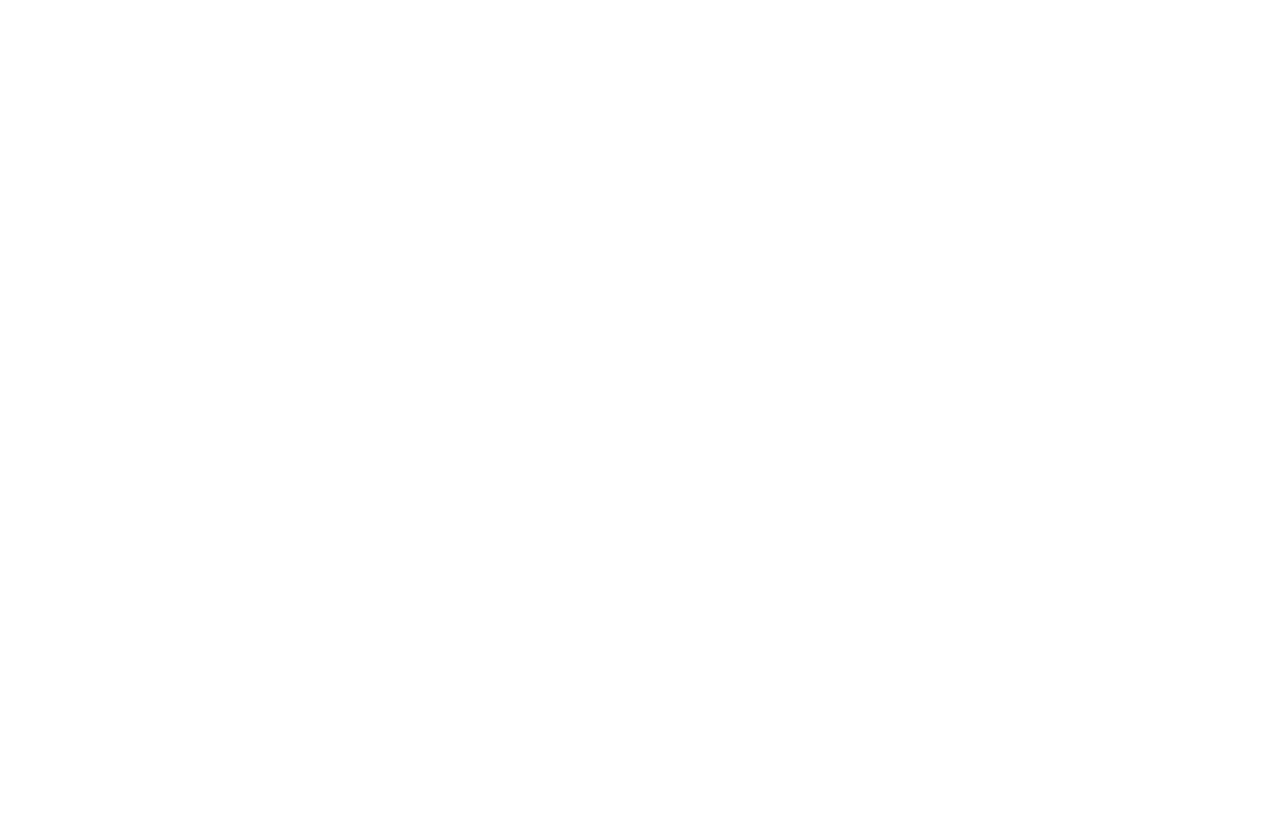
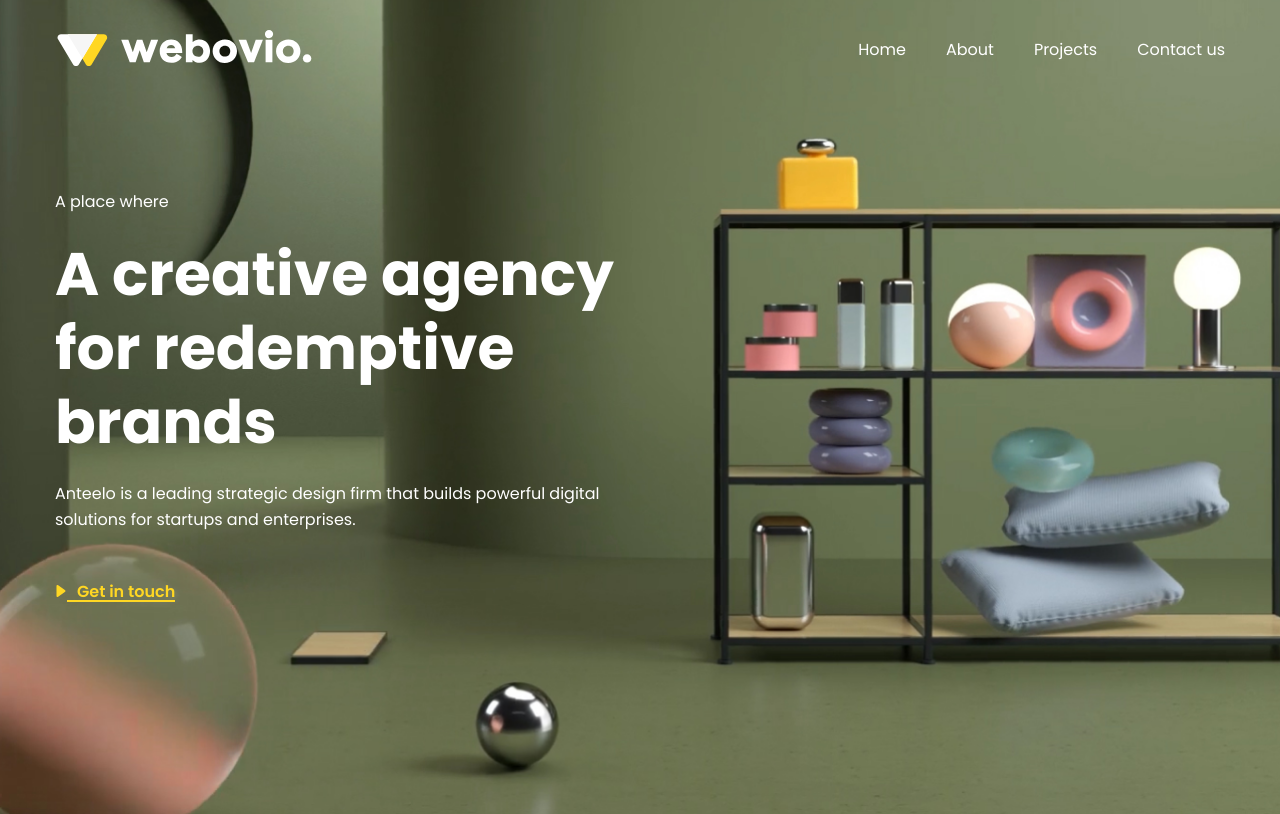
Before and after one commit to savchukrm/webovio-layout, a plain HTML site: page index.html in a window 1280 px wide. Drawn offline with Linux system fonts and the light colour scheme.

Commit message:
sections header and home were made

```diff
--- a/css/base.css
+++ b/css/base.css
@@ -0,0 +1,71 @@
+:root {
+  --color-yellow: #ffd723;
+  --color-yellowlight: rgba(255, 215, 35, 0.1);
+
+  --color-grey: rgba(33, 56, 66, 0.6);
+  --color-greylight: #d4d6d4;
+
+  --container-width: 1200px;
+  --container-padding: 15px;
+}
+
+body {
+  font-family: 'Poppins';
+  font-style: normal;
+  font-weight: 400;
+  font-size: 16px;
+  line-height: 26px;
+  color: #fff;
+  background-color: cadetblue;
+}
+
+h1,
+h2 {
+  font-weight: 700;
+}
+
+h1 {
+  font-size: 60px;
+  line-height: 74px;
+}
+
+h2 {
+  font-size: 36px;
+  line-height: 46px;
+}
+
+.container {
+  max-width: var(--container-width);
+  padding: 0 var(--container-padding);
+  margin: 0 auto;
+}
+
+.none {
+  display: none !important;
+}
+
+.link {
+  display: inline-flex;
+  font-weight: 600;
+  font-size: 16px;
+  line-height: 1;
+  text-decoration: none;
+  color: #d4d6d4;
+  transition: color 0.3s ease-in-out;
+}
+
+.link:hover {
+  color: #ffd723;
+}
+
+.link svg {
+  width: 12px;
+  height: 12px;
+  fill: currentColor;
+  transform: translateY(1px);
+}
+
+.link span {
+  text-indent: 10px;
+  border-bottom: 2px solid currentColor;
+}
--- /dev/null
+++ b/css/blocks/header.css
@@ -0,0 +1,45 @@
+.header {
+  padding: 30px 0;
+  position: absolute;
+  left: 0;
+  top: 0;
+  width: 100%;
+}
+
+.header-row {
+  display: flex;
+  justify-content: space-between;
+  align-items: center;
+}
+
+.header__nav ul {
+  display: flex;
+  column-gap: 40px;
+}
+
+.header__nav li {
+  position: relative;
+}
+
+.header__nav li a {
+  color: #fff;
+}
+
+.header__nav li a:hover {
+  color: var(--color-yellow);
+}
+
+.header__nav li.active::after,
+.header__nav li:hover::after {
+  content: '';
+
+  position: absolute;
+  left: 0;
+  right: 10px;
+  bottom: -2px;
+
+  display: block;
+  width: 50px;
+  height: 2px;
+  background-color: var(--color-yellow);
+}
--- /dev/null
+++ b/css/blocks/home.css
@@ -0,0 +1,24 @@
+.home {
+  background-image: url(/img/home.png);
+  padding-top: 189px;
+  background-position: center;
+  background-repeat: no-repeat;
+  background-size: cover;
+  padding-bottom: 210px;
+}
+
+.home__content {
+  max-width: 616px;
+}
+
+.home__title {
+  margin: 22px 0;
+}
+
+.home__text {
+  margin-bottom: 45px;
+}
+
+.home-link {
+  color: var(--color-yellow);
+}
--- a/css/reset.css
+++ b/css/reset.css
@@ -0,0 +1,107 @@
+/* Reset and base styles  */
+*,
+*::before,
+*::after {
+  padding: 0px;
+  margin: 0px;
+  border: none;
+  box-sizing: border-box;
+}
+
+/* Links */
+
+a,
+a:visited {
+  text-decoration: none;
+}
+
+a:hover {
+  color: inherit;
+  text-decoration: none;
+}
+
+a:focus,
+a:active {
+  outline: none;
+}
+
+/* Common */
+
+aside,
+nav,
+footer,
+header,
+section,
+main {
+  display: block;
+}
+
+h1,
+h2,
+h3,
+h4,
+h5,
+h6,
+p {
+  font-size: inherit;
+  font-weight: inherit;
+  line-height: inherit;
+}
+
+p + p {
+  margin-top: 1em;
+}
+
+ul {
+  list-style: none;
+}
+
+img,
+svg {
+  vertical-align: top;
+  max-width: 100%;
+  height: auto;
+}
+
+/* Form */
+
+input,
+textarea,
+button,
+select {
+  font-family: inherit;
+  font-size: inherit;
+}
+
+input::-ms-clear {
+  display: none;
+}
+
+button,
+input[type='submit'] {
+  display: inline-block;
+  box-shadow: none;
+  background-color: transparent;
+  background: none;
+  cursor: pointer;
+}
+
+input:focus,
+input:active,
+button:focus,
+button:active {
+  outline: none;
+}
+
+button::-moz-focus-inner {
+  padding: 0;
+  border: 0;
+}
+
+label {
+  cursor: pointer;
+}
+
+legend {
+  display: block;
+}
--- a/index.html
+++ b/index.html
@@ -4,11 +4,77 @@
     <meta charset="UTF-8" />
     <meta http-equiv="X-UA-Compatible" content="IE=edge" />
     <meta name="viewport" content="width=device-width, initial-scale=1.0" />
+    <link rel="preconnect" href="https://fonts.googleapis.com" />
+    <link rel="preconnect" href="https://fonts.gstatic.com" crossorigin />
+    <link
+      href="https://fonts.googleapis.com/css2?family=Poppins:ital,wght@0,400;0,500;0,600;0,700;1,400;1,500;1,600;1,700&display=swap"
+      rel="stylesheet"
+    />
 
     <link rel="stylesheet" href="./css/reset.css" />
     <link rel="stylesheet" href="./css/base.css" />
 
+    <link rel="stylesheet" href="./css/blocks/header.css" />
+    <link rel="stylesheet" href="./css/blocks/home.css" />
+
     <title>Webovio</title>
   </head>
-  <body></body>
+  <body>
+    <header class="header">
+      <div class="container">
+        <div class="header-row">
+          <a class="header__logo logo">
+            <img src="img/Logo.svg" alt="Webovio Logo" />
+          </a>
+          <nav class="header__nav">
+            <ul>
+              <li><a href="#">Home</a></li>
+              <li><a href="#">About</a></li>
+              <li><a href="#">Projects</a></li>
+              <li><a href="#">Contact us</a></li>
+            </ul>
+          </nav>
+        </div>
+      </div>
+    </header>
+    <main>
+      <section class="home">
+        <div class="container">
+          <div class="home__content">
+            <div class="home__subtitle">A place where</div>
+            <h1 class="home__title">A creative agency for redemptive brands</h1>
+            <div class="home__text">
+              <p>
+                Anteelo is&nbsp;a&nbsp;leading strategic design firm that builds
+                powerful digital solutions for startups and enterprises.
+              </p>
+            </div>
+            <a href="#" class="home-link link"
+              ><svg
+                version="1.1"
+                xmlns="http://www.w3.org/2000/svg"
+                xmlns:xlink="http://www.w3.org/1999/xlink"
+                x="0px"
+                y="0px"
+                viewBox="0 0 494.148 494.148"
+                style="enable-background: new 0 0 494.148 494.148"
+                xml:space="preserve"
+              >
+                <g>
+                  <g>
+                    <path
+                      d="M405.284,201.188L130.804,13.28C118.128,4.596,105.356,0,94.74,0C74.216,0,61.52,16.472,61.52,44.044v406.124
+                     c0,27.54,12.68,43.98,33.156,43.98c10.632,0,23.2-4.6,35.904-13.308l274.608-187.904c17.66-12.104,27.44-28.392,27.44-45.884
+                     C432.632,229.572,422.964,213.288,405.284,201.188z"
+                    />
+                  </g>
+                </g>
+              </svg>
+              <span> Get in touch</span></a
+            >
+          </div>
+        </div>
+      </section>
+    </main>
+  </body>
 </html>
```
